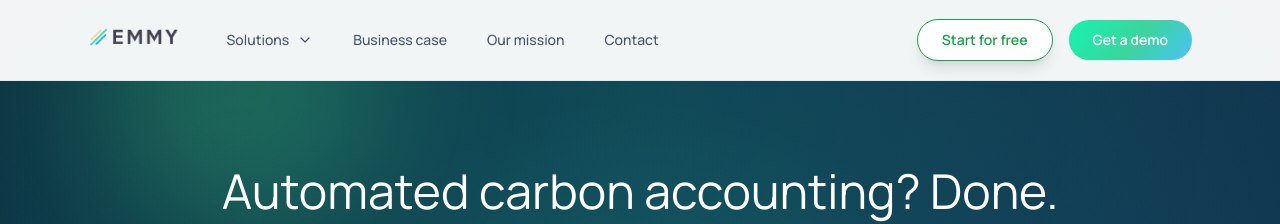
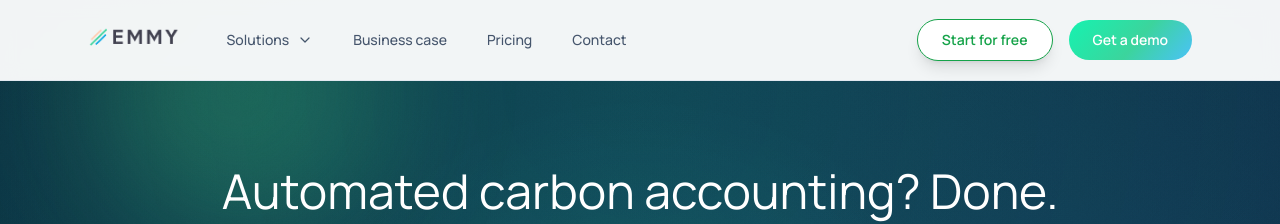
Before and after one commit to emmy-earth/promo-website, a Jekyll site: the page built from index.html, in a window 1280 px wide and 900 px high. Shown: the top 224 px of the window. Built offline with Jekyll 4.4.1, drawn with Linux system fonts in a browser that asks for light colours; nearby versions of some CDN libraries; comment, search, counter and statistics services are not loaded.

Commit message:
Change 'Our mission' to 'Pricing' in navigation

```diff
--- a/_includes/nav.html
+++ b/_includes/nav.html
@@ -93,7 +93,7 @@ flex items-center justify-between gap-3 rounded-lg px-3 py-2 text-sm font-medium
         </li>
         <li>
           <a data-nav3-link href="{{ site.baseurl }}/mission/" data-active="{% if is_mission %}true{% else %}false{% endif %}" class="{{ nav_link_base | strip }} {% unless is_mission %}hover:bg-[#F2CBAE] hover:text-slate-900{% endunless %} {% if is_mission %}bg-[#F2CBAE] text-slate-900 shadow-sm{% endif %}">
-            Our mission
+            Pricing
           </a>
         </li>
         <li>
```
